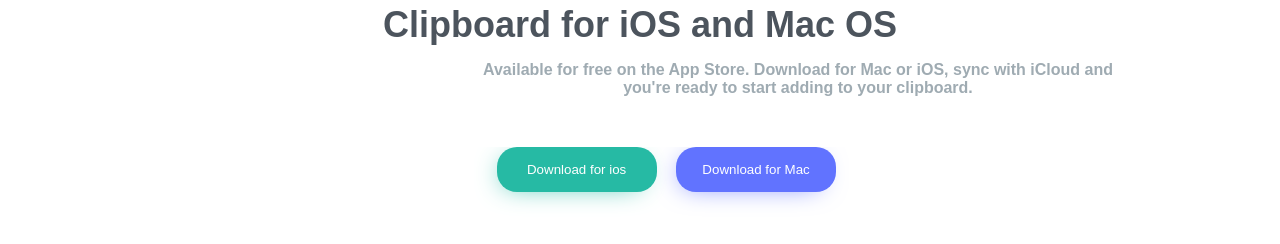
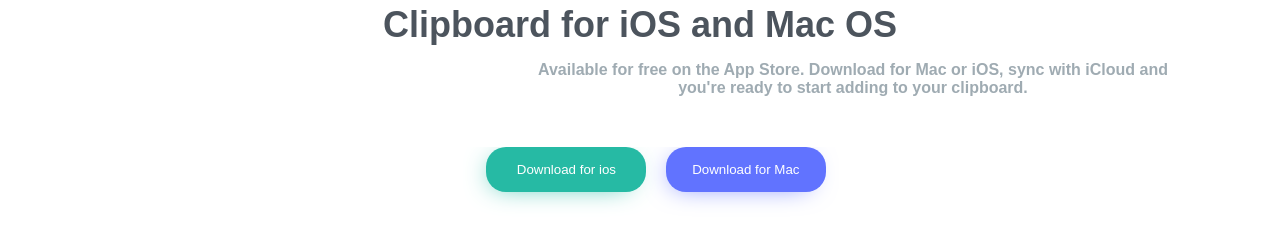
Before and after one commit to Qusaynairat/monitor, a plain HTML site: page index.html in a window 1280 px wide. Shown: the part 3582-3826 px from the top of the page. Drawn offline with Linux system fonts and the light colour scheme; a web font is replaced by a local one.

Commit message:
edit button

```diff
--- a/css/main.css
+++ b/css/main.css
@@ -237,10 +237,11 @@ float: left;
 .section5 .txt2 {
   font-weight: 600;
   text-align: center;
-  width: 1340px;
+  width: 1040px;
   color: hsl(201, 11%, 66%);
   margin-top: 15px;
-  padding: 0px 340px;
+  /* padding: 0px 360px; */
+  padding-left: 410px;
   margin-bottom: 45px;
 }
 .section5 .btn-logo {
@@ -249,7 +250,7 @@ float: left;
   margin: auto;
   margin-bottom: 40px;
   margin-top: 50px;
-  padding-left: 36%;
+  padding-left: 35%;
 }
 .section5 .btn1 {
   box-shadow: -5px 4px 27px -11px hsl(171, 66%, 44%);
```
